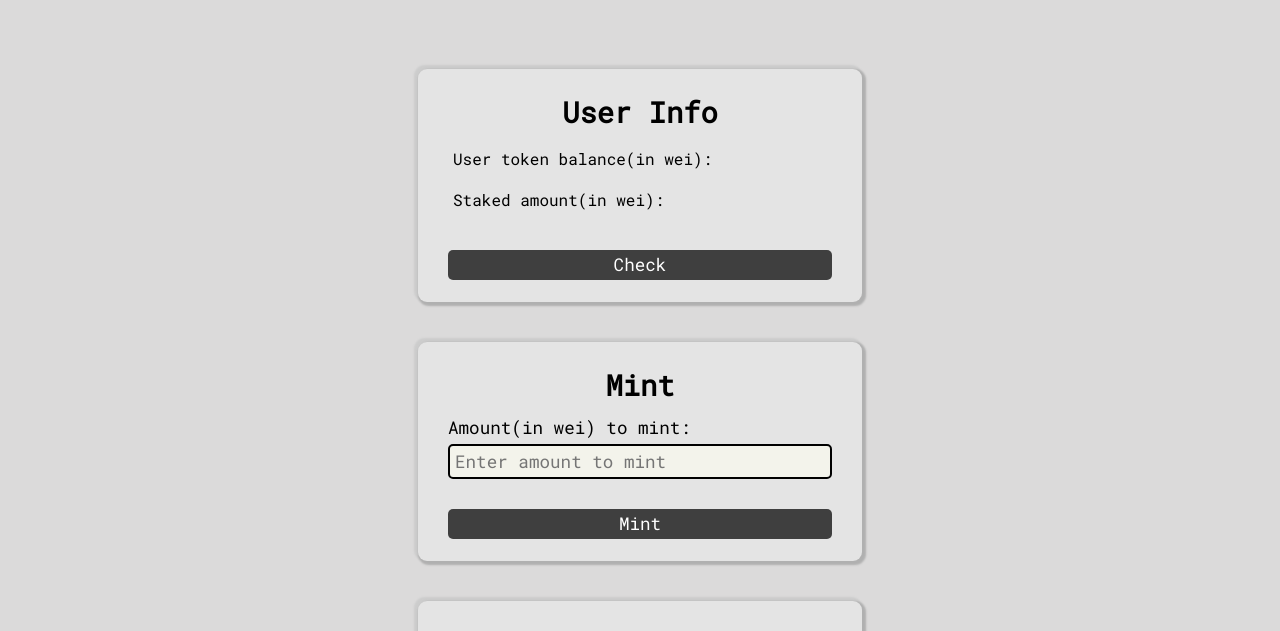
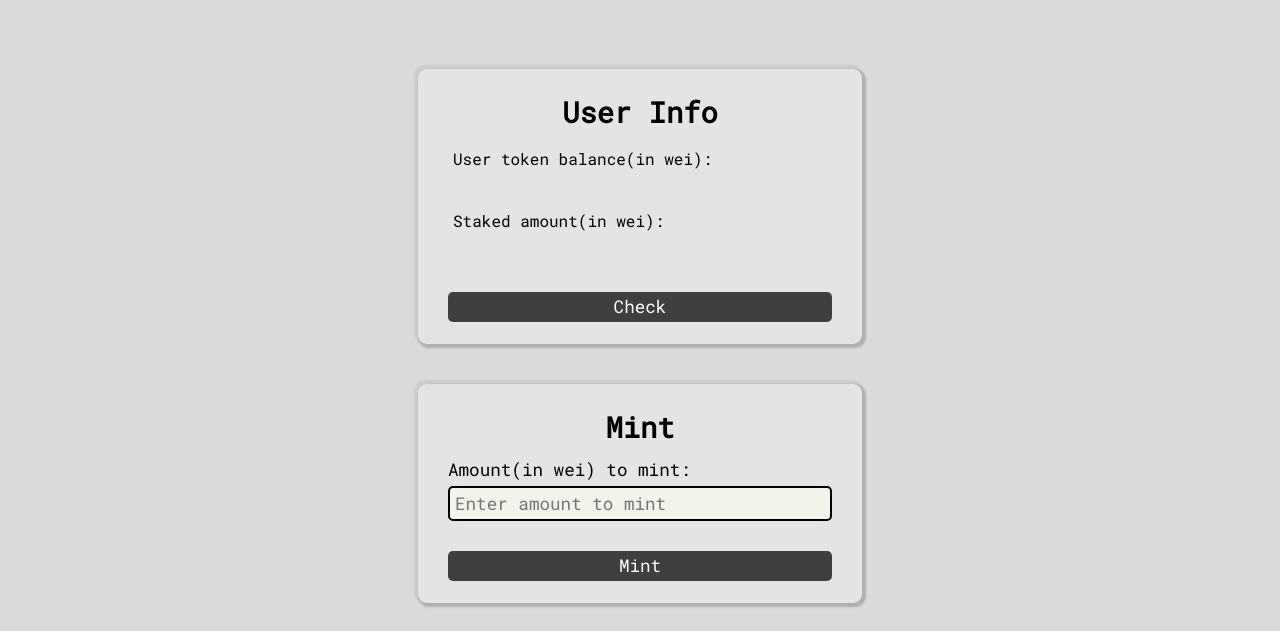
Before and after one commit to swadhinbubaipaul/staking-frontend, a website with bundled scripts: page index.html in a window 1280 px wide. Shown: the part 111-742 px from the top of the page. Built offline with nearby package versions, Linux system fonts and the light colour scheme.

Commit message:
small fix

```diff
--- a/index.html
+++ b/index.html
@@ -22,9 +22,9 @@
 				<h2>User Info</h2>
 				<form action="javascript:void(0);">
 					<span>User token balance(in wei):</span>
-					<span id="check-balance"></span>
+					<span id="check-balance">&nbsp;</span>
 					<span>Staked amount(in wei):</span>
-					<span id="check-staked-amount"></span>
+					<span id="check-staked-amount">&nbsp;</span>
 					<button class="btn" onclick="bundle.getUserInfo()">Check</button>
 				</form>
 			</div>
```
